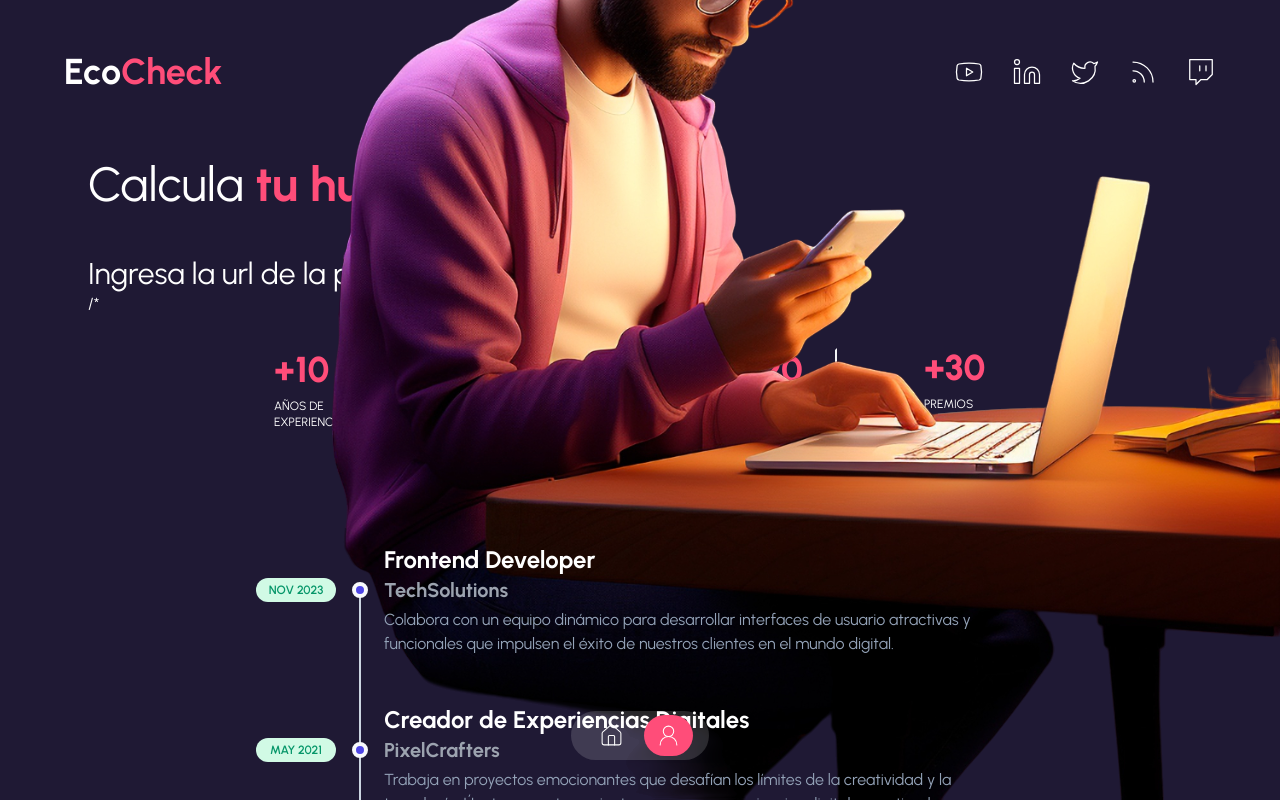
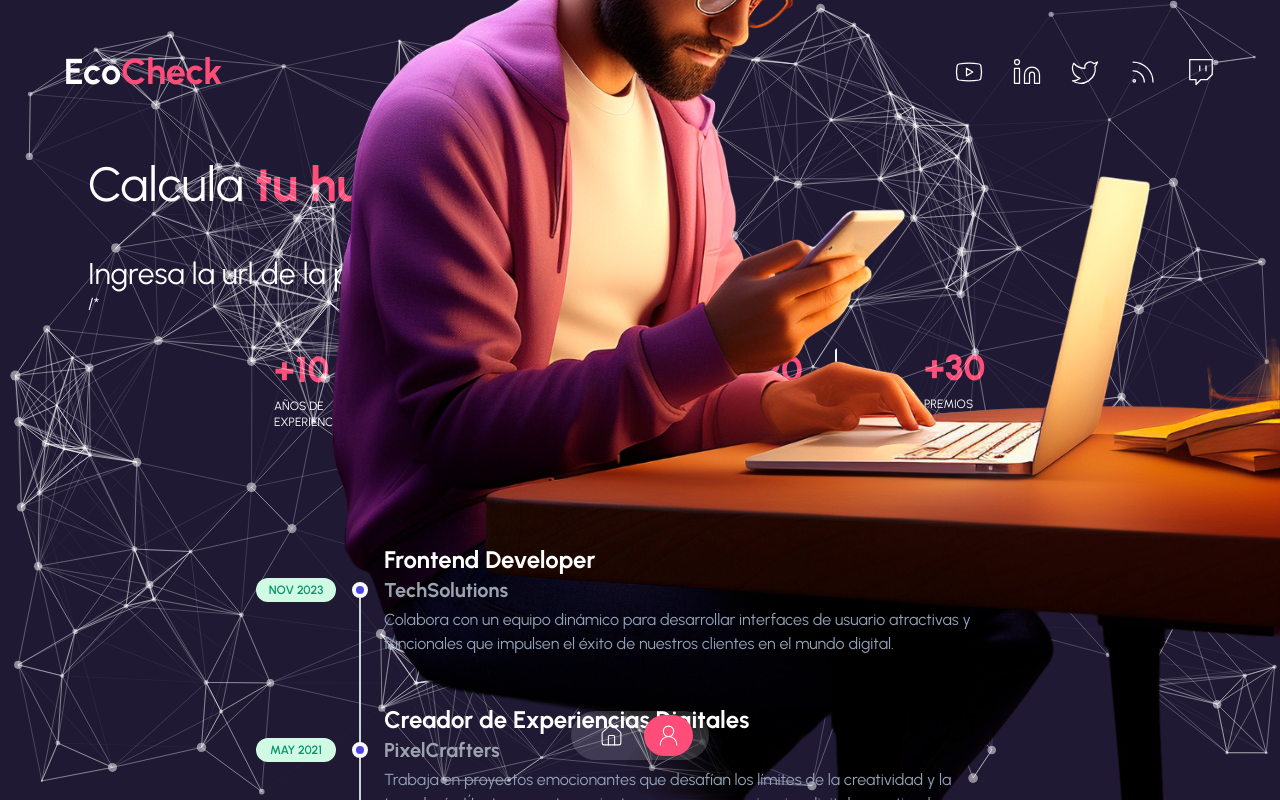
Before and after one commit to cero96/Huella_carbono, a Next.js app in the folder ecocheck/: page /about-me in a window 1280 px wide. Shown: the top 800 px of the page. Built offline with nearby package versions, Linux system fonts and the light colour scheme.

Commit message:
Creacion del home

```diff
--- a/ecocheck/app/(routes)/about-me/page.tsx
+++ b/ecocheck/app/(routes)/about-me/page.tsx
@@ -3,6 +3,7 @@
 import { Avatar } from "@/components/avatar";
 import ContainerPage from "@/components/container-page";
 import CounterServices from "@/components/counter-services";
+import CoverParticles from "@/components/cover-particles";
 import TimeLine from "@/components/time-line";
 import TransitionPage from "@/components/transition-page";
 
@@ -10,6 +11,7 @@ const AboutMePage = () => {
     return (
         <>
             <TransitionPage />
+            <CoverParticles />
             <ContainerPage>
                 <Avatar />
                 <h1 className="text-2xl leading-tight text-center md:text-left md:text-5xl md:mt-10">
```
Also changed, not shown: ecocheck/app/(routes)/calculadora/page.tsx (renamed from ecocheck/app/(routes)/testimonials/page.tsx), ecocheck/app/fonts/GeistMonoVF.woff (deleted), ecocheck/app/fonts/GeistVF.woff (deleted).
